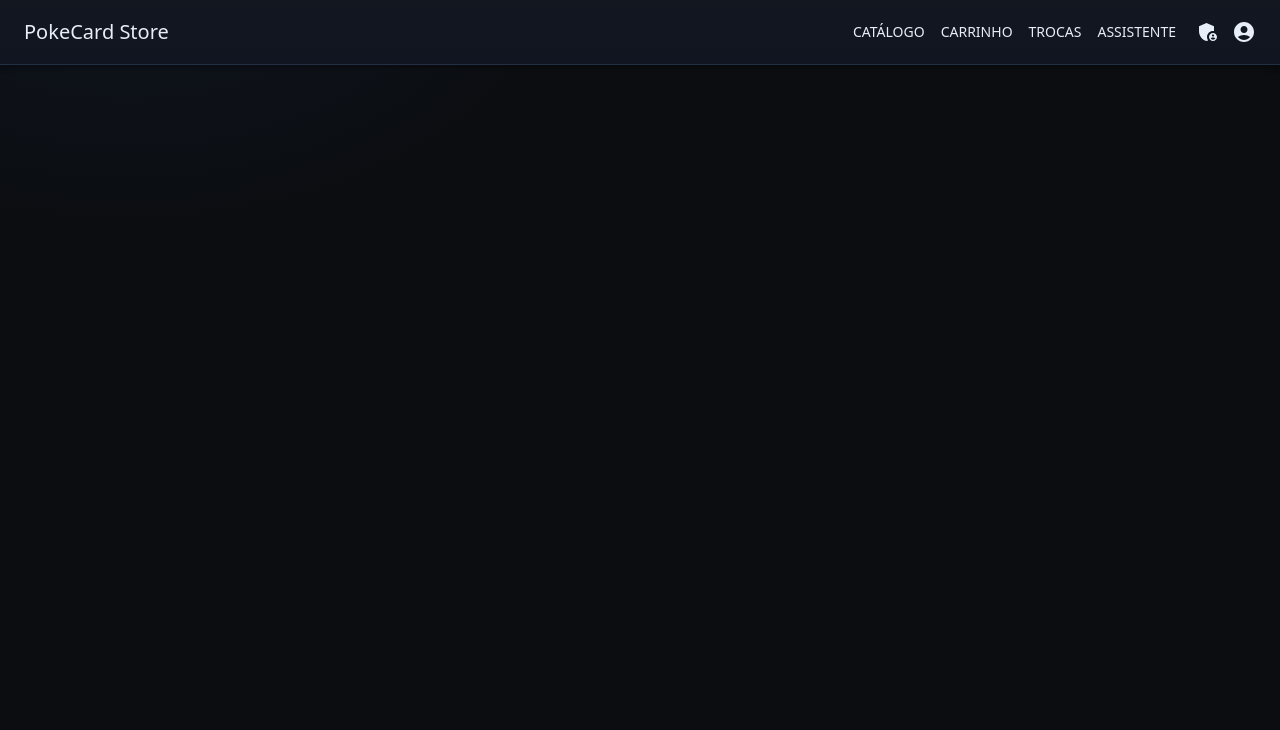
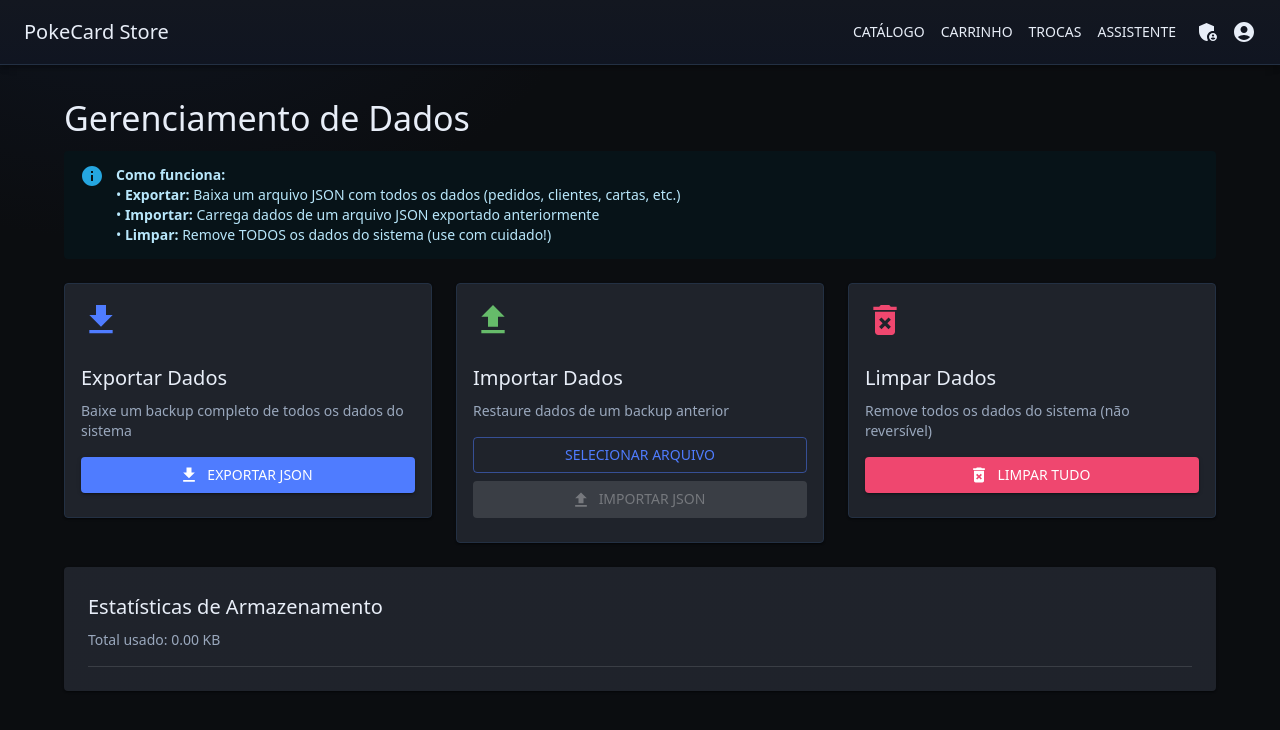
Before and after one commit to iYuji/e-commerce_LES, a React (Vite) app: page /admin/dados in a window 1280 px wide. Shown: the top 730 px of the page. Built offline with nearby package versions, Linux system fonts and the light colour scheme.

Commit message:
feat: add data management functionality for backup and restore

```diff
--- a/src/App.tsx
+++ b/src/App.tsx
@@ -24,6 +24,7 @@ import AdminEstoque from "./pages/admin/AdminEstoque";
 import Pedidos from "./pages/admin/Pedidos";
 import AdminRelatorios from "./pages/admin/AdminRelatorios";
 import AdminTrocas from "./pages/admin/AdminTrocas";
+import AdminDados from "./pages/admin/AdminDados";
 
 function App() {
   React.useEffect(() => {
@@ -59,6 +60,7 @@ function App() {
             <Route path="/admin/pedidos" element={<Pedidos />} />
             <Route path="/admin/relatorios" element={<AdminRelatorios />} />
             <Route path="/admin/trocas" element={<AdminTrocas />} />
+            <Route path="/admin/dados" element={<AdminDados />} />
           </Routes>
         </Layout>
       </Box>
--- a/src/components/Layout.tsx
+++ b/src/components/Layout.tsx
@@ -109,6 +109,9 @@ export default function Layout({ children }: LayoutProps) {
               <MenuItem onClick={() => navigateAndClose("/admin/trocas")}>
                 Trocas Admin
               </MenuItem>
+              <MenuItem onClick={() => navigateAndClose("/admin/dados")}>
+                Backup/Restore
+              </MenuItem>
             </Menu>
 
             <IconButton
--- /dev/null
+++ b/src/pages/admin/AdminDados.tsx
@@ -0,0 +1,239 @@
+import React, { useState } from "react";
+import {
+  Box,
+  Paper,
+  Typography,
+  Button,
+  Alert,
+  Card,
+  CardContent,
+  Grid,
+  Divider,
+} from "@mui/material";
+import { Download, Upload, DeleteForever, Info } from "@mui/icons-material";
+import {
+  exportAllData,
+  importAllData,
+  clearAllData,
+} from "../../utils/dataSync";
+
+const AdminDados: React.FC = () => {
+  const [importFile, setImportFile] = useState<File | null>(null);
+  const [message, setMessage] = useState<{
+    type: "success" | "error";
+    text: string;
+  } | null>(null);
+
+  const handleExport = () => {
+    try {
+      exportAllData();
+      setMessage({ type: "success", text: "Dados exportados com sucesso!" });
+    } catch (error) {
+      setMessage({ type: "error", text: "Erro ao exportar dados" });
+    }
+  };
+
+  const handleImport = async () => {
+    if (!importFile) {
+      setMessage({ type: "error", text: "Selecione um arquivo primeiro" });
+      return;
+    }
+
+    try {
+      await importAllData(importFile);
+      setMessage({
+        type: "success",
+        text: "Dados importados com sucesso! Recarregando...",
+      });
+    } catch (error) {
+      setMessage({
+        type: "error",
+        text: "Erro ao importar dados. Verifique o arquivo.",
+      });
+    }
+  };
+
+  const handleFileChange = (e: React.ChangeEvent<HTMLInputElement>) => {
+    if (e.target.files && e.target.files[0]) {
+      setImportFile(e.target.files[0]);
+      setMessage(null);
+    }
+  };
+
+  const getStorageStats = () => {
+    let totalSize = 0;
+    const stats: { key: string; size: number }[] = [];
+
+    for (let i = 0; i < localStorage.length; i++) {
+      const key = localStorage.key(i);
+      if (key) {
+        const value = localStorage.getItem(key) || "";
+        const size = new Blob([value]).size;
+        totalSize += size;
+        stats.push({ key, size });
+      }
+    }
+
+    return { totalSize, stats: stats.sort((a, b) => b.size - a.size) };
+  };
+
+  const { totalSize, stats } = getStorageStats();
+
+  return (
+    <Box>
+      <Typography variant="h4" gutterBottom>
+        Gerenciamento de Dados
+      </Typography>
+
+      {message && (
+        <Alert
+          severity={message.type}
+          sx={{ mb: 3 }}
+          onClose={() => setMessage(null)}
+        >
+          {message.text}
+        </Alert>
+      )}
+
+      <Alert severity="info" icon={<Info />} sx={{ mb: 3 }}>
+        <Typography variant="body2">
+          <strong>Como funciona:</strong>
+          <br />• <strong>Exportar:</strong> Baixa um arquivo JSON com todos os
+          dados (pedidos, clientes, cartas, etc.)
+          <br />• <strong>Importar:</strong> Carrega dados de um arquivo JSON
+          exportado anteriormente
+          <br />• <strong>Limpar:</strong> Remove TODOS os dados do sistema (use
+          com cuidado!)
+        </Typography>
+      </Alert>
+
+      <Grid container spacing={3}>
+        <Grid item xs={12} md={4}>
+          <Card>
+            <CardContent>
+              <Download sx={{ fontSize: 40, color: "primary.main", mb: 2 }} />
+              <Typography variant="h6" gutterBottom>
+                Exportar Dados
+              </Typography>
+              <Typography variant="body2" color="text.secondary" sx={{ mb: 2 }}>
+                Baixe um backup completo de todos os dados do sistema
+              </Typography>
+              <Button
+                variant="contained"
+                fullWidth
+                startIcon={<Download />}
+                onClick={handleExport}
+              >
+                Exportar JSON
+              </Button>
+            </CardContent>
+          </Card>
+        </Grid>
+
+        <Grid item xs={12} md={4}>
+          <Card>
+            <CardContent>
+              <Upload sx={{ fontSize: 40, color: "success.main", mb: 2 }} />
+              <Typography variant="h6" gutterBottom>
+                Importar Dados
+              </Typography>
+              <Typography variant="body2" color="text.secondary" sx={{ mb: 2 }}>
+                Restaure dados de um backup anterior
+              </Typography>
+              <input
+                type="file"
+                accept=".json"
+                onChange={handleFileChange}
+                style={{ display: "none" }}
+                id="import-file"
+              />
+              <label htmlFor="import-file">
+                <Button
+                  variant="outlined"
+                  fullWidth
+                  component="span"
+                  sx={{ mb: 1 }}
+                >
+                  Selecionar Arquivo
+                </Button>
+              </label>
+              {importFile && (
+                <Typography variant="caption" display="block" sx={{ mb: 1 }}>
+                  {importFile.name}
+                </Typography>
+              )}
+              <Button
+                variant="contained"
+                color="success"
+                fullWidth
+                startIcon={<Upload />}
+                onClick={handleImport}
+                disabled={!importFile}
+              >
+                Importar JSON
+              </Button>
+            </CardContent>
+          </Card>
+        </Grid>
+
+        <Grid item xs={12} md={4}>
+          <Card>
+            <CardContent>
+              <DeleteForever
+                sx={{ fontSize: 40, color: "error.main", mb: 2 }}
+              />
+              <Typography variant="h6" gutterBottom>
+                Limpar Dados
+              </Typography>
+              <Typography variant="body2" color="text.secondary" sx={{ mb: 2 }}>
+                Remove todos os dados do sistema (não reversível)
+              </Typography>
+              <Button
+                variant="contained"
+                color="error"
+                fullWidth
+                startIcon={<DeleteForever />}
+                onClick={clearAllData}
+              >
+                Limpar Tudo
+              </Button>
+            </CardContent>
+          </Card>
+        </Grid>
+      </Grid>
+
+      <Paper sx={{ p: 3, mt: 3 }}>
+        <Typography variant="h6" gutterBottom>
+          Estatísticas de Armazenamento
+        </Typography>
+        <Typography variant="body2" color="text.secondary" gutterBottom>
+          Total usado: {(totalSize / 1024).toFixed(2)} KB
+        </Typography>
+        <Divider sx={{ my: 2 }} />
+        <Grid container spacing={2}>
+          {stats.map((stat) => (
+            <Grid item xs={12} sm={6} md={4} key={stat.key}>
+              <Box
+                sx={{
+                  p: 2,
+                  border: "1px solid",
+                  borderColor: "divider",
+                  borderRadius: 1,
+                }}
+              >
+                <Typography variant="body2" fontWeight="bold">
+                  {stat.key}
+                </Typography>
+                <Typography variant="caption" color="text.secondary">
+                  {(stat.size / 1024).toFixed(2)} KB
+                </Typography>
+              </Box>
+            </Grid>
+          ))}
+        </Grid>
+      </Paper>
+    </Box>
+  );
+};
+
+export default AdminDados;
--- /dev/null
+++ b/src/utils/dataSync.ts
@@ -0,0 +1,75 @@
+export const exportAllData = () => {
+  const data: Record<string, any> = {};
+
+  const keys = [
+    "customers",
+    "orders",
+    "cards",
+    "creditCards",
+    "addresses",
+    "coupons",
+    "exchanges",
+    "session",
+    "cart",
+    "appliedCoupons",
+    "chatHistory",
+  ];
+
+  keys.forEach((key) => {
+    const value = localStorage.getItem(key);
+    if (value) {
+      try {
+        data[key] = JSON.parse(value);
+      } catch {
+        data[key] = value;
+      }
+    }
+  });
+
+  const blob = new Blob([JSON.stringify(data, null, 2)], {
+    type: "application/json",
+  });
+  const url = URL.createObjectURL(blob);
+  const a = document.createElement("a");
+  a.href = url;
+  a.download = `pokestore-data-${new Date().toISOString().split("T")[0]}.json`;
+  document.body.appendChild(a);
+  a.click();
+  document.body.removeChild(a);
+  URL.revokeObjectURL(url);
+};
+
+export const importAllData = (file: File) => {
+  return new Promise((resolve, reject) => {
+    const reader = new FileReader();
+
+    reader.onload = (e) => {
+      try {
+        const data = JSON.parse(e.target?.result as string);
+
+        Object.keys(data).forEach((key) => {
+          localStorage.setItem(key, JSON.stringify(data[key]));
+        });
+
+        window.location.reload();
+        resolve(true);
+      } catch (error) {
+        reject(error);
+      }
+    };
+
+    reader.onerror = () => reject(reader.error);
+    reader.readAsText(file);
+  });
+};
+
+export const clearAllData = () => {
+  if (
+    confirm(
+      "Tem certeza que deseja limpar TODOS os dados? Esta ação não pode ser desfeita."
+    )
+  ) {
+    localStorage.clear();
+    window.location.reload();
+  }
+};
```
